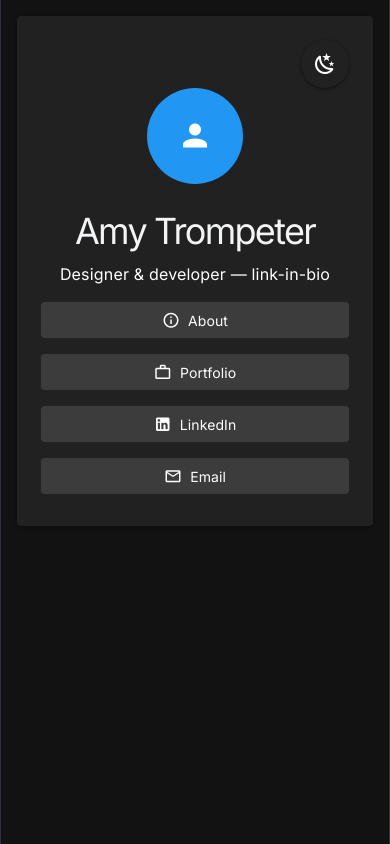
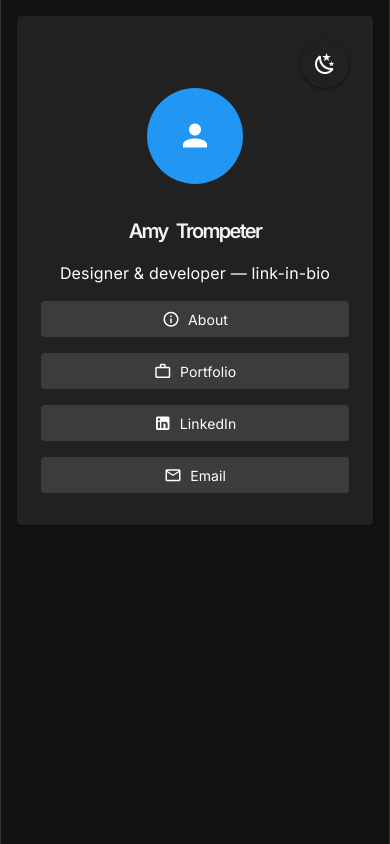
Before and after one commit to amytrompeterS/lesson-six-app, a Vue app: page / in a window 390 px wide. Built offline with nearby package versions, Linux system fonts and the light colour scheme.

Commit message:
fix: reduce title size and add responsive rules to prevent cutoff on small screens

```diff
--- a/src/components/LinksPage.vue
+++ b/src/components/LinksPage.vue
@@ -66,5 +66,9 @@ onMounted(() => {
 
 <style scoped>
 .name .last { margin-left: 8px; }
-.name { color: var(--text-h); }
+.name { color: var(--text-h); font-size: 28px; line-height: 1.1; font-weight: 600; white-space: normal; overflow: visible; }
+
+@media (max-width: 600px) {
+  .name { font-size: 20px; }
+}
 </style>
```
